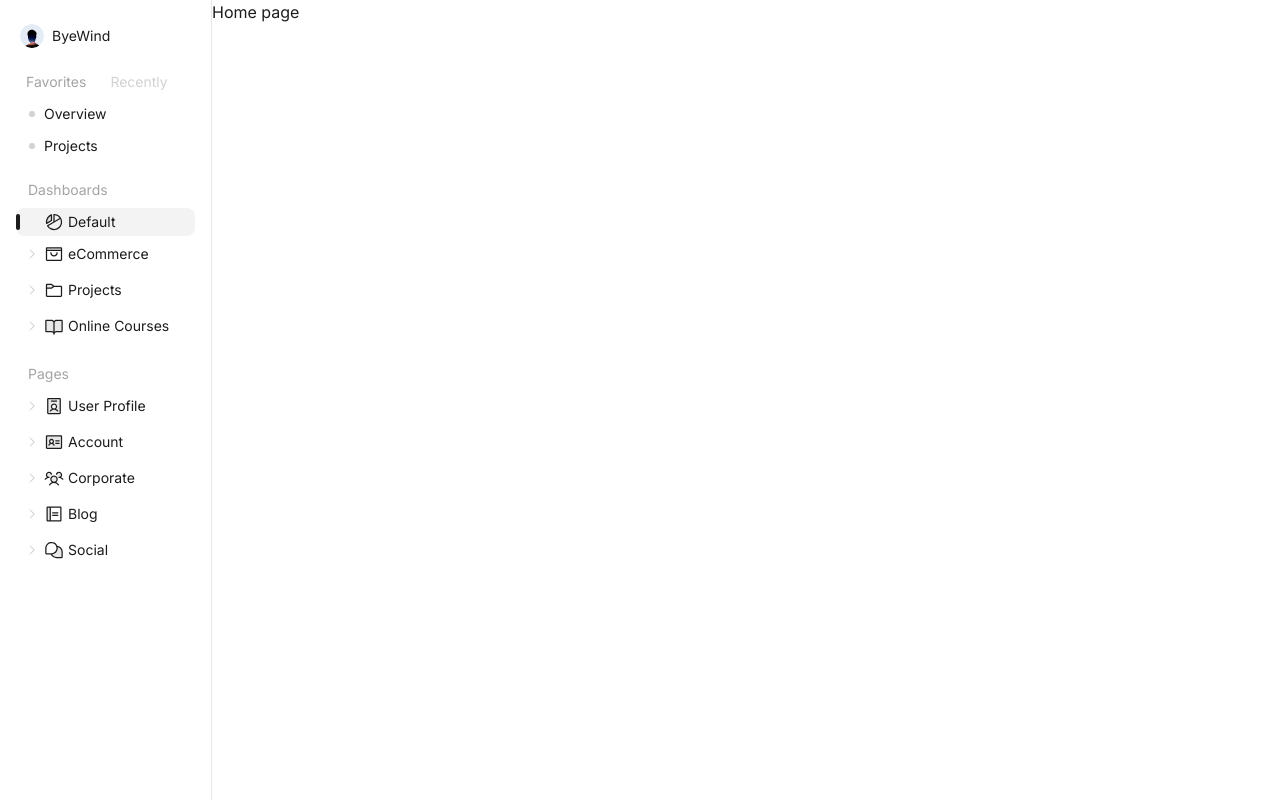
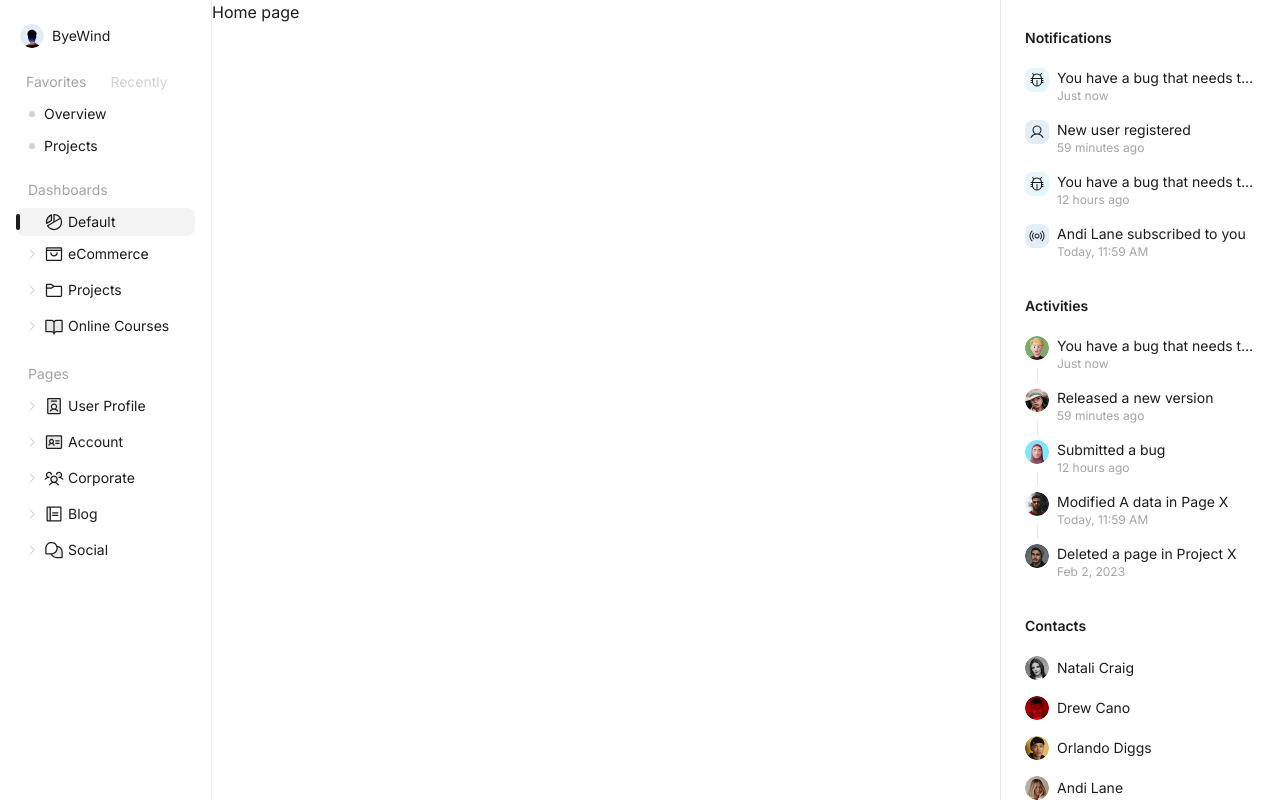
Before and after one commit to ritiksharmarj/juspay-assignment, a React (Vite) app: page / in a window 1280 px wide. Built offline with nearby package versions, Linux system fonts and the light colour scheme.

Commit message:
feat: sidebar right

```diff
--- a/src/components/ui/sidebar-right.jsx
+++ b/src/components/ui/sidebar-right.jsx
@@ -1,5 +1,108 @@
+import { activities, contacts, notifications } from "@/lib/data.json";
+import { cn } from "@/lib/utils";
+import { BroadcastIcon, BugBeetleIcon, UserIcon } from "../icons";
+
+const notificationConfig = {
+  bug: {
+    Icon: BugBeetleIcon,
+    bgColor: "bg-primary-blue",
+  },
+  user: {
+    Icon: UserIcon,
+    bgColor: "bg-primary-purple",
+  },
+  broadcast: {
+    Icon: BroadcastIcon,
+    bgColor: "bg-primary-purple",
+  },
+};
+
 export function SidebarRight() {
   return (
-    <div className="relative flex size-full h-dvh flex-col gap-6 px-5"></div>
+    <div className="relative flex size-full h-dvh flex-col gap-6 overflow-y-auto border-foreground/10 border-l px-5">
+      {/* Notifications */}
+      <div className="flex flex-col gap-2 pt-5">
+        <div className="px-1 py-2 font-semibold text-sm">Notifications</div>
+
+        <div className="flex flex-col gap-2">
+          {notifications.map((notification) => {
+            const { Icon, bgColor } = notificationConfig[notification.type];
+
+            return (
+              <div
+                key={notification.id}
+                className="flex cursor-default gap-2 rounded-lg p-1 transition-colors hover:bg-foreground/5"
+              >
+                <div
+                  className={cn(
+                    "flex size-6 shrink-0 items-center justify-center rounded-lg",
+                    bgColor,
+                  )}
+                >
+                  <Icon className="size-4 shrink-0" />
+                </div>
+
+                <div className="overflow-hidden text-sm">
+                  <p className="truncate">{notification.message}</p>
+                  <p className="text-foreground/40 text-xs">
+                    {notification.timestamp}
+                  </p>
+                </div>
+              </div>
+            );
+          })}
+        </div>
+      </div>
+
+      {/* Activities */}
+      <div className="flex flex-col gap-2">
+        <div className="px-1 py-2 font-semibold text-sm">Activities</div>
+
+        <div className="flex flex-col gap-2">
+          {activities.map((activity, idx) => (
+            <div key={activity.id} className="relative flex gap-2 p-1">
+              {idx < activities.length - 1 && (
+                <div className="absolute top-9 left-4 h-3.5 w-px bg-foreground/10" />
+              )}
+
+              <img
+                src={activity.user.avatar}
+                alt={activity.user.name}
+                className="relative z-10 size-6 shrink-0 rounded-full object-cover"
+              />
+
+              <div className="overflow-hidden text-sm">
+                <p className="truncate">{activity.action}</p>
+                <p className="text-foreground/40 text-xs">
+                  {activity.timestamp}
+                </p>
+              </div>
+            </div>
+          ))}
+        </div>
+      </div>
+
+      {/* Contacts */}
+      <div className="flex flex-col gap-2 pb-5">
+        <div className="px-1 py-2 font-semibold text-sm">Contacts</div>
+
+        <div className="flex flex-col gap-2">
+          {contacts.map((contact) => (
+            <div
+              key={contact.id}
+              className="flex cursor-default items-center gap-2 rounded-lg p-1 text-sm transition-colors hover:bg-foreground/5"
+            >
+              <img
+                src={contact.avatar}
+                alt={contact.name}
+                className="size-6 shrink-0 rounded-full object-cover"
+              />
+
+              <span>{contact.name}</span>
+            </div>
+          ))}
+        </div>
+      </div>
+    </div>
   );
 }
--- a/src/lib/data.json
+++ b/src/lib/data.json
@@ -4,16 +4,16 @@
       "id": 1,
       "user": {
         "name": "User 1",
-        "avatar": "/assets/images/avatars/user-1.png"
+        "avatar": "/src/assets/images/avatars/user-1.png"
       },
-      "action": "You have a bug that needs...",
+      "action": "You have a bug that needs to be fixed.",
       "timestamp": "Just now"
     },
     {
       "id": 2,
       "user": {
         "name": "User 2",
-        "avatar": "/assets/images/avatars/user-2.png"
+        "avatar": "/src/assets/images/avatars/user-2.png"
       },
       "action": "Released a new version",
       "timestamp": "59 minutes ago"
@@ -22,7 +22,7 @@
       "id": 3,
       "user": {
         "name": "User 3",
-        "avatar": "/assets/images/avatars/user-3.png"
+        "avatar": "/src/assets/images/avatars/user-3.png"
       },
       "action": "Submitted a bug",
       "timestamp": "12 hours ago"
@@ -31,7 +31,7 @@
       "id": 4,
       "user": {
         "name": "User 4",
-        "avatar": "/assets/images/avatars/user-4.png"
+        "avatar": "/src/assets/images/avatars/user-4.png"
       },
       "action": "Modified A data in Page X",
       "timestamp": "Today, 11:59 AM"
@@ -40,7 +40,7 @@
       "id": 5,
       "user": {
         "name": "User 5",
-        "avatar": "/assets/images/avatars/user-5.png"
+        "avatar": "/src/assets/images/avatars/user-5.png"
       },
       "action": "Deleted a page in Project X",
       "timestamp": "Feb 2, 2023"
@@ -50,62 +50,58 @@
     {
       "id": 1,
       "name": "Natali Craig",
-      "avatar": "/assets/images/contacts/natali-craig.png"
+      "avatar": "/src/assets/images/contacts/natali-craig.png"
     },
     {
       "id": 2,
       "name": "Drew Cano",
-      "avatar": "/assets/images/contacts/drew-cano.png"
+      "avatar": "/src/assets/images/contacts/drew-cano.png"
     },
     {
       "id": 3,
       "name": "Orlando Diggs",
-      "avatar": "/assets/images/contacts/orlando-diggs.png"
+      "avatar": "/src/assets/images/contacts/orlando-diggs.png"
     },
     {
       "id": 4,
       "name": "Andi Lane",
-      "avatar": "/assets/images/contacts/andi-lane.png"
+      "avatar": "/src/assets/images/contacts/andi-lane.png"
     },
     {
       "id": 5,
       "name": "Kate Morrison",
-      "avatar": "/assets/images/contacts/kate-morrison.png"
+      "avatar": "/src/assets/images/contacts/kate-morrison.png"
     },
     {
       "id": 6,
       "name": "Koray Okumus",
-      "avatar": "/assets/images/contacts/koray-okumus.png"
+      "avatar": "/src/assets/images/contacts/koray-okumus.png"
     }
   ],
   "notifications": [
     {
       "id": 1,
-      "message": "You have a bug that needs...",
+      "message": "You have a bug that needs to be fixed.",
       "timestamp": "Just now",
-      "type": "bug",
-      "priority": "high"
+      "type": "bug"
     },
     {
       "id": 2,
       "message": "New user registered",
       "timestamp": "59 minutes ago",
-      "type": "user",
-      "priority": "medium"
+      "type": "user"
     },
     {
       "id": 3,
-      "message": "You have a bug that needs...",
+      "message": "You have a bug that needs to be fixed.",
       "timestamp": "12 hours ago",
-      "type": "bug",
-      "priority": "high"
+      "type": "bug"
     },
     {
       "id": 4,
       "message": "Andi Lane subscribed to you",
       "timestamp": "Today, 11:59 AM",
-      "type": "broadcast",
-      "priority": "low"
+      "type": "broadcast"
     }
   ]
 }
```
